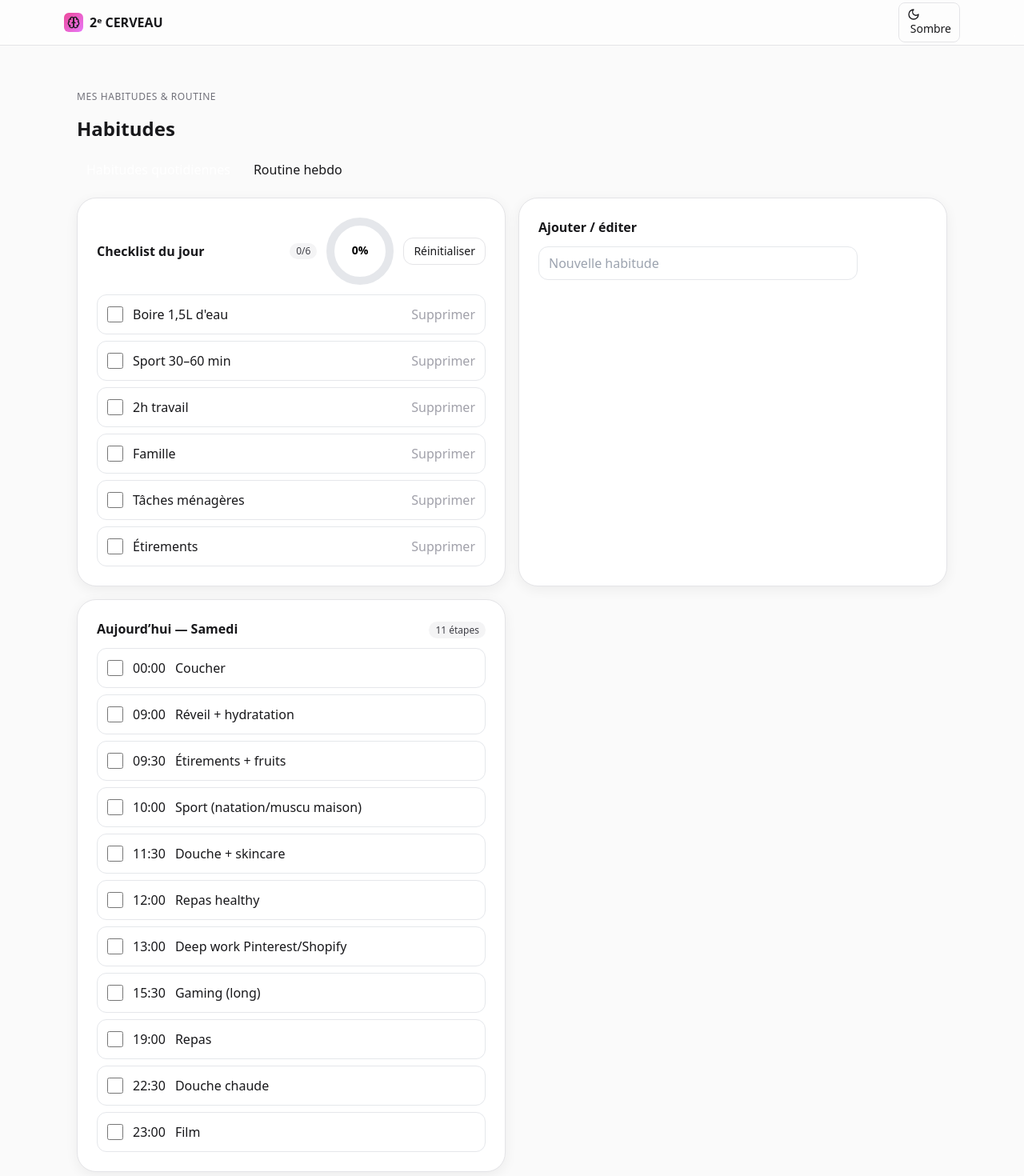
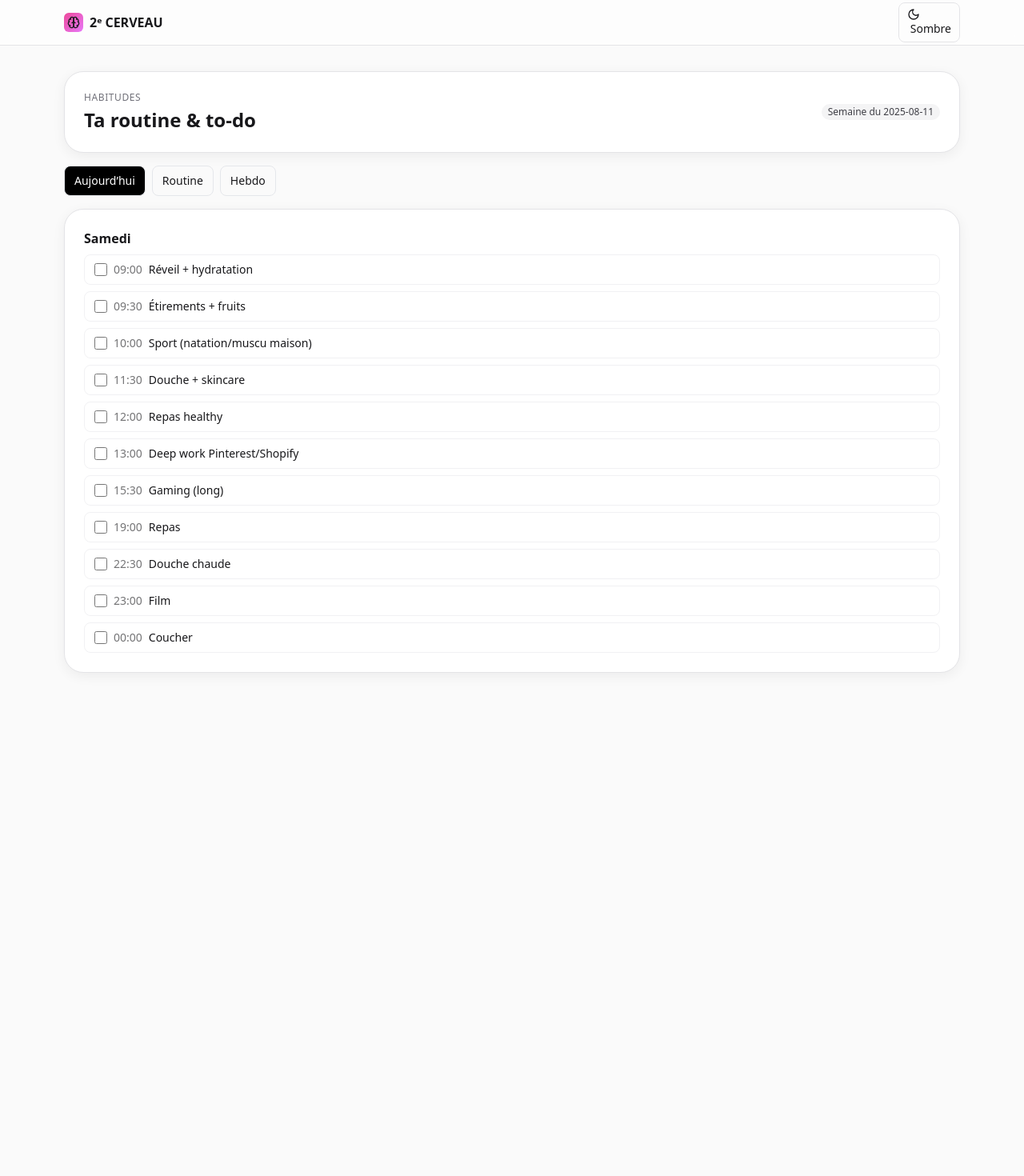
Before and after one commit to PaPyNoVa-84/Routine-All-Day, a React (Vite) app in the folder second-brain-weekly-react/: page /habits in a window 1280 px wide. Shown: the top 1470 px of the page at 80% size. After the commit the page ends 873 px from the top, so only its background shows below. Built offline with nearby package versions, Linux system fonts and the light colour scheme.

Commit message:
Update Habits.jsx

```diff
--- a/second-brain-weekly-react/src/pages/Habits.jsx
+++ b/second-brain-weekly-react/src/pages/Habits.jsx
@@ -1,104 +1,72 @@
-import React, { useEffect, useMemo, useState, useCallback } from 'react'
+// src/pages/Habits.jsx
+import React, { useMemo, useState } from 'react'
 
-/* ========= Helpers date & storage ========= */
-const todayKey = () => new Date().toISOString().slice(0,10)
-const load = (k, f) => { try { const v = localStorage.getItem(k); return v ? JSON.parse(v) : f } catch { return f } }
-const save = (k, v) => localStorage.setItem(k, JSON.stringify(v))
-
-/* Temps restant jusqu’à minuit (reset quotidien des habitudes) */
-function msUntilMidnight() {
-  const now = new Date()
-  const next = new Date(now)
-  next.setHours(24, 0, 0, 0)
-  return next.getTime() - now.getTime()
-}
-
-/* Temps restant jusqu’au prochain lundi 00:00 (reset hebdo routine) */
-function msUntilNextMonday() {
-  const now = new Date()
-  const next = new Date(now)
-  const day = now.getDay() // 0=dim, 1=lun, ...6=sam
-  const add = (8 - day) % 7 || 7
-  next.setDate(now.getDate() + add)
-  next.setHours(0, 0, 0, 0)
-  return next.getTime() - now.getTime()
-}
-
-/* ========= Habitudes par défaut ========= */
-const defaultHabits = [
-  { id:'h_water',   name:"Boire 1,5L d'eau" },
-  { id:'h_sport',   name:'Sport 30–60 min' },
-  { id:'h_work2h',  name:'2h travail' },
-  { id:'h_family',  name:'Famille' },
-  { id:'h_house',   name:'Tâches ménagères' },
-  { id:'h_stretch', name:'Étirements' },
-]
-
-/* ========= Routine hebdo par défaut (planning simplifié) ========= */
-/* IMPORTANT: clés en anglais (Mon..Sun) pour le code, libellés FR pour l’affichage */
+// ------------------------------------------------------------------
+// 1) Données : ta semaine complète (exacte)
+// ------------------------------------------------------------------
 const defaultTemplate = {
-  Mon: [
-    { id: 'mo1', time: '09:00', text: 'Réveil + hydratation' },
-    { id: 'mo2', time: '09:30', text: 'Étirements + fruits' },
-    { id: 'mo3', time: '10:00', text: 'Sport (natation/muscu maison)' },
-    { id: 'mo4', time: '11:30', text: 'Douche + skincare' },
-    { id: 'mo5', time: '12:00', text: 'Repas healthy' },
-    { id: 'mo6', time: '13:00', text: 'Deep work Pinterest/Shopify' },
-    { id: 'mo7', time: '16:00', text: 'Pause / Gaming' },
-    { id: 'mo8', time: '19:00', text: 'Repas' },
-    { id: 'mo9', time: '22:30', text: 'Douche chaude' },
-    { id: 'mo10', time: '23:00', text: 'Film' },
-    { id: 'mo11', time: '00:00', text: 'Coucher' },
+  Lundi: [
+    { id: 'lu1', time: '09:00', text: 'Réveil + hydratation' },
+    { id: 'lu2', time: '09:30', text: 'Étirements + fruits' },
+    { id: 'lu3', time: '10:00', text: 'Sport (natation/muscu maison)' },
+    { id: 'lu4', time: '11:30', text: 'Douche + skincare' },
+    { id: 'lu5', time: '12:00', text: 'Repas healthy' },
+    { id: 'lu6', time: '13:00', text: 'Deep work Pinterest/Shopify' },
+    { id: 'lu7', time: '16:00', text: 'Pause / Gaming' },
+    { id: 'lu8', time: '19:00', text: 'Repas' },
+    { id: 'lu9', time: '22:30', text: 'Douche chaude' },
+    { id: 'lu10', time: '23:00', text: 'Film' },
+    { id: 'lu11', time: '00:00', text: 'Coucher' },
   ],
-  Tue: [
-    { id: 'tu1', time: '09:00', text: 'Réveil + hydratation' },
-    { id: 'tu2', time: '09:30', text: 'Étirements + fruits' },
-    { id: 'tu3', time: '10:00', text: 'Stats Pinterest' },
-    { id: 'tu4', time: '11:00', text: 'Natation' },
-    { id: 'tu5', time: '12:30', text: 'Repas healthy' },
-    { id: 'tu6', time: '14:00', text: 'Deep work Pinterest/Shopify' },
-    { id: 'tu7', time: '16:30', text: 'Gaming' },
-    { id: 'tu8', time: '19:00', text: 'Repas' },
-    { id: 'tu9', time: '22:30', text: 'Douche chaude' },
-    { id: 'tu10', time: '23:00', text: 'Film' },
-    { id: 'tu11', time: '00:00', text: 'Coucher' },
+  Mardi: [
+    { id: 'ma1', time: '09:00', text: 'Réveil + hydratation' },
+    { id: 'ma2', time: '09:30', text: 'Étirements + fruits' },
+    { id: 'ma3', time: '10:00', text: 'Stats Pinterest' },
+    { id: 'ma4', time: '11:00', text: 'Natation' },
+    { id: 'ma5', time: '12:30', text: 'Repas healthy' },
+    { id: 'ma6', time: '14:00', text: 'Deep work Pinterest/Shopify' },
+    { id: 'ma7', time: '16:30', text: 'Gaming' },
+    { id: 'ma8', time: '19:00', text: 'Repas' },
+    { id: 'ma9', time: '22:30', text: 'Douche chaude' },
+    { id: 'ma10', time: '23:00', text: 'Film' },
+    { id: 'ma11', time: '00:00', text: 'Coucher' },
   ],
-  Wed: [
-    { id: 'we1', time: '10:30', text: 'Réveil + hydratation + étirements + fruits' },
-    { id: 'we2', time: '11:30', text: 'Natation / repas' },
-    { id: 'we3', time: '14:00', text: 'Famille' },
-    { id: 'we4', time: '20:00', text: 'Repas' },
-    { id: 'we5', time: '22:30', text: 'Douche chaude' },
-    { id: 'we6', time: '23:00', text: 'Film' },
-    { id: 'we7', time: '00:00', text: 'Coucher' },
+  Mercredi: [
+    { id: 'me1', time: '10:30', text: 'Réveil + hydratation + étirements + fruits' },
+    { id: 'me2', time: '11:30', text: 'Natation / repas' },
+    { id: 'me3', time: '14:00', text: 'Famille' },
+    { id: 'me4', time: '20:00', text: 'Repas' },
+    { id: 'me5', time: '22:30', text: 'Douche chaude' },
+    { id: 'me6', time: '23:00', text: 'Film' },
+    { id: 'me7', time: '00:00', text: 'Coucher' },
   ],
-  Thu: [
-    { id: 'th1', time: '09:00', text: 'Réveil + hydratation' },
-    { id: 'th2', time: '09:30', text: 'Étirements + fruits' },
-    { id: 'th3', time: '10:00', text: 'Sport (natation/muscu maison)' },
-    { id: 'th4', time: '11:30', text: 'Douche + skincare' },
-    { id: 'th5', time: '12:00', text: 'Repas healthy' },
-    { id: 'th6', time: '13:00', text: 'Deep work Pinterest/Shopify' },
-    { id: 'th7', time: '15:30', text: 'Gaming' },
-    { id: 'th8', time: '19:00', text: 'Repas' },
-    { id: 'th9', time: '22:30', text: 'Douche chaude' },
-    { id: 'th10', time: '23:00', text: 'Film' },
-    { id: 'th11', time: '00:00', text: 'Coucher' },
+  Jeudi: [
+    { id: 'je1', time: '09:00', text: 'Réveil + hydratation' },
+    { id: 'je2', time: '09:30', text: 'Étirements + fruits' },
+    { id: 'je3', time: '10:00', text: 'Sport (natation/muscu maison)' },
+    { id: 'je4', time: '11:30', text: 'Douche + skincare' },
+    { id: 'je5', time: '12:00', text: 'Repas healthy' },
+    { id: 'je6', time: '13:00', text: 'Deep work Pinterest/Shopify' },
+    { id: 'je7', time: '15:30', text: 'Gaming' },
+    { id: 'je8', time: '19:00', text: 'Repas' },
+    { id: 'je9', time: '22:30', text: 'Douche chaude' },
+    { id: 'je10', time: '23:00', text: 'Film' },
+    { id: 'je11', time: '00:00', text: 'Coucher' },
   ],
-  Fri: [
-    { id: 'fr1', time: '09:00', text: 'Réveil + hydratation' },
-    { id: 'fr2', time: '09:30', text: 'Étirements + fruits' },
-    { id: 'fr3', time: '10:00', text: 'Sport (natation/muscu maison)' },
-    { id: 'fr4', time: '11:30', text: 'Douche + skincare' },
-    { id: 'fr5', time: '12:00', text: 'Repas healthy' },
-    { id: 'fr6', time: '13:00', text: 'Deep work Pinterest/Shopify' },
-    { id: 'fr7', time: '15:30', text: 'Gaming' },
-    { id: 'fr8', time: '19:00', text: 'Repas' },
-    { id: 'fr9', time: '22:30', text: 'Douche chaude' },
-    { id: 'fr10', time: '23:00', text: 'Film' },
-    { id: 'fr11', time: '00:00', text: 'Coucher' },
+  Vendredi: [
+    { id: 've1', time: '09:00', text: 'Réveil + hydratation' },
+    { id: 've2', time: '09:30', text: 'Étirements + fruits' },
+    { id: 've3', time: '10:00', text: 'Sport (natation/muscu maison)' },
+    { id: 've4', time: '11:30', text: 'Douche + skincare' },
+    { id: 've5', time: '12:00', text: 'Repas healthy' },
+    { id: 've6', time: '13:00', text: 'Deep work Pinterest/Shopify' },
+    { id: 've7', time: '15:30', text: 'Gaming' },
+    { id: 've8', time: '19:00', text: 'Repas' },
+    { id: 've9', time: '22:30', text: 'Douche chaude' },
+    { id: 've10', time: '23:00', text: 'Film' },
+    { id: 've11', time: '00:00', text: 'Coucher' },
   ],
-  Sat: [
+  Samedi: [
     { id: 'sa1', time: '09:00', text: 'Réveil + hydratation' },
     { id: 'sa2', time: '09:30', text: 'Étirements + fruits' },
     { id: 'sa3', time: '10:00', text: 'Sport (natation/muscu maison)' },
@@ -111,238 +79,154 @@ const defaultTemplate = {
     { id: 'sa10', time: '23:00', text: 'Film' },
     { id: 'sa11', time: '00:00', text: 'Coucher' },
   ],
-  Sun: [
-    { id: 'su1', time: '10:30', text: 'Réveil + hydratation + étirements + fruits' },
-    { id: 'su2', time: '11:30', text: 'Natation / repas' },
-    { id: 'su3', time: '14:00', text: 'Famille' },
-    { id: 'su4', time: '20:00', text: 'Repas' },
-    { id: 'su5', time: '22:30', text: 'Douche chaude' },
-    { id: 'su6', time: '23:00', text: 'Film' },
-    { id: 'su7', time: '00:00', text: 'Coucher' },
+  Dimanche: [
+    { id: 'di1', time: '10:30', text: 'Réveil + hydratation + étirements + fruits' },
+    { id: 'di2', time: '11:30', text: 'Natation / repas' },
+    { id: 'di3', time: '14:00', text: 'Famille' },
+    { id: 'di4', time: '20:00', text: 'Repas' },
+    { id: 'di5', time: '22:30', text: 'Douche chaude' },
+    { id: 'di6', time: '23:00', text: 'Film' },
+    { id: 'di7', time: '00:00', text: 'Coucher' },
   ],
 }
 
-/* Ordre des jours & libellés FR */
-const wd = ['Sun','Mon','Tue','Wed','Thu','Fri','Sat']
-const wdLabel = { Mon:'Lundi', Tue:'Mardi', Wed:'Mercredi', Thu:'Jeudi', Fri:'Vendredi', Sat:'Samedi', Sun:'Dimanche' }
+// Ordre FR
+const daysFR = ['Lundi','Mardi','Mercredi','Jeudi','Vendredi','Samedi','Dimanche']
 
-/* ========= UI helpers ========= */
-function Section({ title, right, children }) {
-  return (
-    <div className="card p-5 md:p-6">
-      <div className="flex items-center justify-between mb-3">
-        <div className="font-semibold">{title}</div>
-        <div>{right}</div>
-      </div>
-      {children}
-    </div>
-  )
+// ------------------------------------------------------------------
+// 2) Persistance des coches (semaine -> jour -> id)
+// ------------------------------------------------------------------
+const CHECK_KEY = 'hb:weekChecks'
+
+const getChecks = () => JSON.parse(localStorage.getItem(CHECK_KEY) || '{}')
+const setChecks = (v) => localStorage.setItem(CHECK_KEY, JSON.stringify(v))
+
+// clé = lundi de la semaine en ISO (YYYY-MM-DD)
+const startOfWeekISO = (d = new Date()) => {
+  const t = new Date(d); t.setHours(0,0,0,0)
+  const w = (t.getDay() + 6) % 7 // 0..6 (lun=0)
+  t.setDate(t.getDate() - w)
+  return t.toISOString().slice(0,10)
 }
 
-function ProgressRing({ value=0, size=84, stroke=10 }) {
-  const r = (size - stroke) / 2
-  const c = 2 * Math.PI * r
-  const o = c * (1 - Math.min(Math.max(value,0),1))
+// ------------------------------------------------------------------
+// 3) Composant
+// ------------------------------------------------------------------
+export default function Habits() {
+  const [tab, setTab] = useState('today') // 'today' | 'template' | 'weekly'
+
+  // jour FR “aujourd’hui”
+  const dayToday = useMemo(() => {
+    const g = new Date().getDay() // 0..6 (dim=0)
+    return daysFR[g === 0 ? 6 : g - 1] // map vers 0..6 (lun..dim)
+  }, [])
+  const weekKey = startOfWeekISO()
+
+  const isChecked = (day, id) => !!getChecks()?.[weekKey]?.[day]?.[id]
+  const toggleCheck = (day, id) => {
+    const all = getChecks()
+    all[weekKey] = all[weekKey] || {}
+    all[weekKey][day] = all[weekKey][day] || {}
+    all[weekKey][day][id] = !all[weekKey][day][id]
+    setChecks(all)
+    // petit trick: forcer un re-render léger
+    setTick(t => t + 1)
+  }
+  const [tick, setTick] = useState(0) // pour refresh après toggle
+
   return (
-    <svg width={size} height={size}>
-      <circle cx={size/2} cy={size/2} r={r} stroke="#e5e7eb" className="dark:stroke-zinc-800" strokeWidth={stroke} fill="none"/>
-      <circle cx={size/2} cy={size/2} r={r} stroke="var(--accent)" strokeWidth={stroke} fill="none"
-              style={{transform:'rotate(-90deg)', transformOrigin:'50% 50%'}}
-              strokeDasharray={c} strokeDashoffset={o} strokeLinecap="round"/>
-      <text x="50%" y="50%" dominantBaseline="middle" textAnchor="middle" className="text-sm font-semibold">
-        {Math.round(value*100)}%
-      </text>
-    </svg>
-  )
-}
-
-/* ========= composant principal ========= */
-export default function Habits(){
-  const [tab, setTab] = useState('daily') // daily | week
-
-  /* --- HABITUDES (liste + reset quotidien) --- */
-  const HABITS_KEY = 'habits:list:v2'
-  const [habits, setHabits] = useState(()=> load(HABITS_KEY, defaultHabits))
-  const [done, setDone] = useState(()=> load('habits:done:'+todayKey(), {}))
-  const [newHabit, setNewHabit] = useState('')
-
-  useEffect(()=> save(HABITS_KEY, habits), [habits])
-  useEffect(()=> save('habits:done:'+todayKey(), done), [done])
-
-  const toggleHabit = id => setDone(d => ({ ...d, [id]: !d[id] }))
-  const addHabit = ()=>{
-    const n = newHabit.trim(); if(!n) return
-    setHabits(h => [...h, { id: crypto.randomUUID(), name:n }]); setNewHabit('')
-  }
-  const removeHabit = id => setHabits(h => h.filter(x => x.id!==id))
-  const progress = useMemo(()=> habits.length ? Object.values(done).filter(Boolean).length / habits.length : 0, [done, habits])
-
-  /* --- ROUTINE HEBDO (reset chaque lundi 00:00) --- */
-  const ROUTINE_KEY = 'routine:template:v3' // bump -> charge ces nouveaux defaults
-  const [tmpl, setTmpl] = useState(()=> load(ROUTINE_KEY, defaultTemplate))
-  useEffect(()=> save(ROUTINE_KEY, tmpl), [tmpl])
-
-  // garde-fou : si rien en storage, recharge les defaults
-  useEffect(() => {
-    if (!tmpl || Object.keys(tmpl).length === 0 || !tmpl.Mon) setTmpl(defaultTemplate)
-  }, []) // une seule fois
-
-  const todayWd = wd[new Date().getDay()]
-  const [currentDay, setCurrentDay] = useState(todayWd)
-
-  const addStep = day => setTmpl(t => ({ ...t, [day]: [...(t[day]||[]), { id:crypto.randomUUID(), time:'09:00', text:'Nouvelle étape' }] }))
-  const rmStep = (day,id) => setTmpl(t => ({ ...t, [day]: (t[day]||[]).filter(x => x.id!==id) }))
-  const updStep = (day,id,patch) => setTmpl(t => ({ ...t, [day]: (t[day]||[]).map(x => x.id===id ? { ...x, ...patch } : x) }))
-
-  // cases cochées "Aujourd’hui" (issues de la routine)
-  const [todayCheck, setTodayCheck] = useState(()=> load('routine:done:'+todayKey(), {}))
-  useEffect(()=> save('routine:done:'+todayKey(), todayCheck), [todayCheck])
-  const todayList = (tmpl[todayWd]||[]).sort((a,b)=> a.time.localeCompare(b.time))
-
-  /* ======= REMISES À ZÉRO ======= */
-
-  // 1) Habitudes : reset QUOTIDIEN à 00:00
-  const resetDailyHabits = useCallback(() => {
-    Object.keys(localStorage).forEach(k => {
-      if (k.startsWith('habits:done:')) localStorage.removeItem(k)
-    })
-    setDone({})
-    localStorage.setItem('habits:lastDate', todayKey())
-  }, [])
-
-  useEffect(() => {
-    const today = todayKey()
-    const last = localStorage.getItem('habits:lastDate')
-    if (last !== today) resetDailyHabits()
-    const t = setTimeout(() => resetDailyHabits(), msUntilMidnight())
-    return () => clearTimeout(t)
-  }, [resetDailyHabits])
-
-  // 2) Routine : reset HEBDOMADAIRE chaque LUNDI 00:00
-  const resetWeeklyRoutine = useCallback(() => {
-    // supprime toutes les coches de routine (pour tous les jours)
-    Object.keys(localStorage).forEach(k => {
-      if (k.startsWith('routine:done:')) localStorage.removeItem(k)
-    })
-    // remet la liste du jour (UI) à vide
-    setTodayCheck({})
-    // mémorise la date du dernier lundi pour ne pas boucler
-    localStorage.setItem('routine:lastMonday', new Date().toISOString().slice(0,10))
-  }, [])
-
-  useEffect(() => {
-    // Au chargement : si on est lundi ET que ce n'est pas déjà fait aujourd'hui -> reset
-    const now = new Date()
-    const isMonday = now.getDay() === 1
-    const lastMonday = localStorage.getItem('routine:lastMonday')
-    const today = todayKey()
-    if (isMonday && lastMonday !== today) resetWeeklyRoutine()
-
-    // Programme le prochain reset pour le prochain lundi 00:00
-    const t = setTimeout(() => resetWeeklyRoutine(), msUntilNextMonday())
-    return () => clearTimeout(t)
-  }, [resetWeeklyRoutine])
-
-  /* ========= rendu ========= */
-  return (
-    <div className="container py-6 space-y-4">
-      <div className="text-xs text-zinc-500 uppercase tracking-wider">Mes habitudes & routine</div>
-      <h1 className="text-2xl font-bold">Habitudes</h1>
-
-      {/* Onglets sticky */}
-      <div className="sticky-tabs mt-2">
-        <div className="sticky-tabs-inner inline-flex gap-1">
-          <button onClick={()=>setTab('daily')}  className={`px-3 py-1.5 rounded-xl ${tab==='daily' ? 'text-white' : 'border border-transparent'}`} style={tab==='daily'?{background:'var(--accent)'}:{}} >
-            Habitudes quotidiennes
-          </button>
-          <button onClick={()=>setTab('week')} className={`px-3 py-1.5 rounded-xl ${tab==='week' ? 'text-white' : 'border border-transparent'}`} style={tab==='week'?{background:'var(--accent)'}:{}} >
-            Routine hebdo
-          </button>
+    <div className="space-y-4">
+      {/* Header */}
+      <div className="card p-5 md:p-6">
+        <div className="flex items-center justify-between">
+          <div>
+            <div className="text-xs text-zinc-500 uppercase tracking-wider mb-1">HABITUDES</div>
+            <h2 className="text-xl md:text-2xl font-bold">Ta routine & to-do</h2>
+          </div>
+          <span className="badge">Semaine du {weekKey}</span>
         </div>
       </div>
 
-      {tab==='daily' && (
-        <div className="grid md:grid-cols-2 gap-4">
-          <Section
-            title="Checklist du jour"
-            right={
-              <div className="flex items-center gap-3">
-                <span className="badge">{Object.values(done).filter(Boolean).length}/{habits.length}</span>
-                <ProgressRing value={progress}/>
-                <button
-                  onClick={resetDailyHabits}
-                  className="px-3 py-1.5 rounded-xl border border-zinc-200 dark:border-zinc-800 text-sm"
-                  title="Remettre à zéro les coches d’habitudes"
-                >
-                  Réinitialiser
-                </button>
-              </div>
-            }
+      {/* Onglets */}
+      <div className="flex gap-2 text-sm">
+        {[
+          {k:'today',    label:"Aujourd’hui"},
+          {k:'template', label:'Routine'},
+          {k:'weekly',   label:'Hebdo'}
+        ].map(b => (
+          <button
+            key={b.k}
+            onClick={()=>setTab(b.k)}
+            className={`px-3 py-2 rounded-lg border ${tab===b.k ? 'bg-black text-white dark:bg-white dark:text-black' : ''}`}
           >
-            <div className="space-y-2">
-              {habits.map(h => (
-                <label key={h.id} className="flex items-center justify-between rounded-xl border p-3 dark:border-zinc-800 hover:shadow">
-                  <div className="flex items-center gap-3">
-                    <input type="checkbox" className="h-5 w-5" checked={!!done[h.id]} onChange={()=>toggleHabit(h.id)} />
-                    <span>{h.name}</span>
-                  </div>
-                  <button onClick={()=>removeHabit(h.id)} className="text-zinc-400 hover:text-red-500">Supprimer</button>
-                </label>
-              ))}
-              {habits.length===0 && <div className="text-sm text-zinc-500">Aucune habitude pour l’instant.</div>}
-            </div>
-          </Section>
+            {b.label}
+          </button>
+        ))}
+      </div>
 
-          <Section title="Ajouter / éditer">
-            <div className="flex gap-2">
-              <input value={newHabit} onChange={e=>setNewHabit(e.target.value)} placeholder="Nouvelle habitude"
-                     className="border rounded-xl px-3 py-2 w-full dark:border-zinc-800"/>
-              <button onClick={addHabit} className="px-3 py-2 rounded-xl text-white" style={{background:'var(--accent)'}}>Ajouter</button>
-            </div>
-          </Section>
-
-          <Section title={`Aujourd’hui — ${wdLabel[wd[new Date().getDay()]]}`} right={<span className="badge">{todayList.length} étapes</span>}>
-            <div className="space-y-2">
-              {todayList.map(it => (
-                <label key={it.id} className="flex items-center gap-3 rounded-xl border p-3 dark:border-zinc-800">
-                  <input type="checkbox" className="h-5 w-5" checked={!!todayCheck[it.id]}
-                         onChange={()=>setTodayCheck(s=>({...s, [it.id]: !s[it.id]}))}/>
-                  <span className="font-medium tabular-nums">{it.time}</span>
-                  <span>{it.text}</span>
-                </label>
-              ))}
-              {todayList.length===0 && <div className="text-sm text-zinc-500">Aucune étape prévue.</div>}
-            </div>
-          </Section>
+      {/* Contenu des onglets */}
+      {tab === 'today' && (
+        <div className="card p-5 md:p-6 space-y-2">
+          <div className="font-semibold mb-2">{dayToday}</div>
+          {(defaultTemplate[dayToday] || []).map(item => (
+            <label key={item.id} className="flex items-center gap-2 rounded-lg border border-zinc-200/50 dark:border-slate-700/60 px-3 py-2">
+              <input
+                type="checkbox"
+                className="w-4 h-4"
+                checked={isChecked(dayToday, item.id)}
+                onChange={() => toggleCheck(dayToday, item.id)}
+              />
+              <span className="text-sm">
+                <span className="opacity-60 mr-2">{item.time}</span>{item.text}
+              </span>
+            </label>
+          ))}
         </div>
       )}
 
-      {tab==='week' && (
-        <div className="space-y-4">
-          <div className="flex flex-wrap gap-2">
-            {['Mon','Tue','Wed','Thu','Fri','Sat','Sun'].map(d => (
-              <button key={d} onClick={()=>setCurrentDay(d)}
-                className={`px-3 py-1.5 rounded-xl border ${currentDay===d?'text-white':''}`}
-                style={currentDay===d?{background:'var(--accent)'}:{}} >
-                {wdLabel[d]}
-              </button>
+      {tab === 'template' && (
+        <div className="card p-5 md:p-6">
+          {/* Routine du jour sélectionné (lecture seule, on ne touche pas au style) */}
+          <div className="grid gap-4 md:grid-cols-2 lg:grid-cols-3">
+            {daysFR.map(day => (
+              <div key={day} className="space-y-2">
+                <div className="text-sm font-semibold opacity-80">{day}</div>
+                {(defaultTemplate[day] || []).map(item => (
+                  <div key={item.id} className="text-sm opacity-90">
+                    <span className="opacity-60 mr-2">{item.time}</span>{item.text}
+                  </div>
+                ))}
+              </div>
             ))}
           </div>
+        </div>
+      )}
 
-          <Section title={`Routine — ${wdLabel[currentDay]}`} right={
-            <button onClick={()=>addStep(currentDay)} className="px-3 py-1.5 rounded-xl border border-zinc-200 dark:border-zinc-800">+ Étape</button>
-          }>
-            <div className="space-y-2">
-              {(tmpl[currentDay]||[]).sort((a,b)=>a.time.localeCompare(b.time)).map(it => (
-                <div key={it.id} className="flex items-center gap-2 border rounded-xl p-2 dark:border-zinc-800">
-                  <input type="time" value={it.time} onChange={e=>updStep(currentDay, it.id, { time:e.target.value })} className="border rounded-xl px-2 py-1 dark:border-zinc-800"/>
-                  <input value={it.text} onChange={e=>updStep(currentDay, it.id, { text:e.target.value })} className="border rounded-xl px-3 py-1 w-full dark:border-zinc-800"/>
-                  <button onClick={()=>rmStep(currentDay, it.id)} className="px-2 py-1 rounded-xl border border-zinc-200 dark:border-zinc-800">Suppr</button>
-                </div>
-              ))}
-              {(!tmpl[currentDay] || tmpl[currentDay].length===0) && <div className="text-sm text-zinc-500">Aucune étape — ajoute ta première avec “+ Étape”.</div>}
-            </div>
-          </Section>
+      {tab === 'weekly' && (
+        <div className="card p-5 md:p-6">
+          <div className="grid gap-4 md:grid-cols-2 lg:grid-cols-3">
+            {daysFR.map(day => (
+              <div key={day} className="space-y-2">
+                <div className="text-sm font-semibold opacity-80">{day}</div>
+                {(defaultTemplate[day] || []).map(item => (
+                  <label
+                    key={item.id}
+                    className="flex items-center gap-2 rounded-lg border border-zinc-200/50 dark:border-slate-700/60 px-3 py-2"
+                  >
+                    <input
+                      type="checkbox"
+                      className="w-4 h-4"
+                      checked={isChecked(day, item.id)}
+                      onChange={() => toggleCheck(day, item.id)}
+                    />
+                    <span className="text-sm">
+                      <span className="opacity-60 mr-2">{item.time}</span>{item.text}
+                    </span>
+                  </label>
+                ))}
+              </div>
+            ))}
+          </div>
         </div>
       )}
     </div>
```
